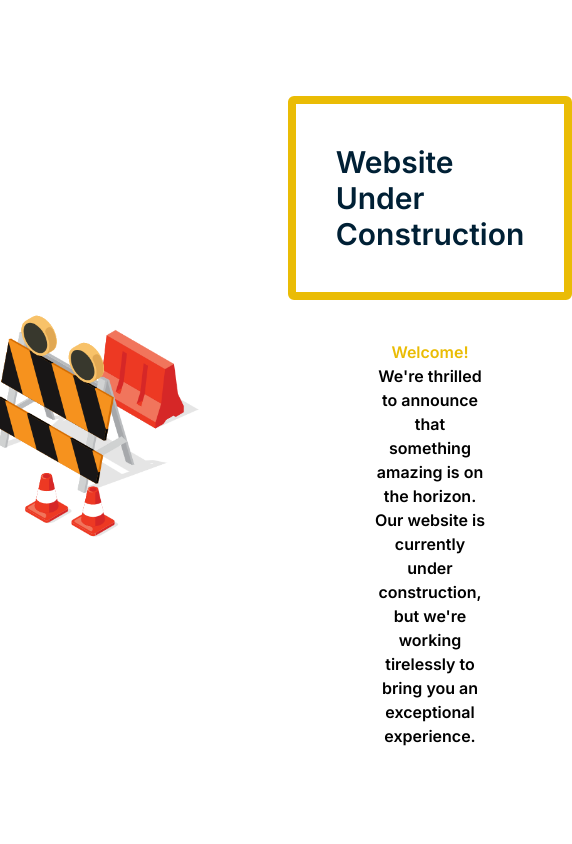
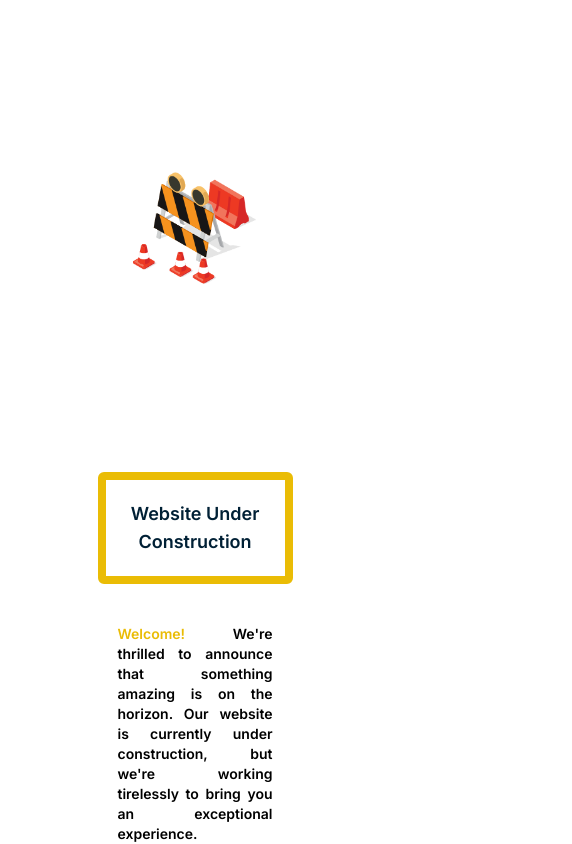
Before and after one commit to Yahya305/FourMoreSupports, a Next.js app in the folder four-more-supports/: page / in a window 390 px wide. Shown: the whole page, 572 px wide, since content can reach past the window. Built offline with nearby package versions, Linux system fonts and the light colour scheme.

Commit message:
feat: make Responsive

```diff
--- a/four-more-supports/src/components/pages/UnderConstruction/index.tsx
+++ b/four-more-supports/src/components/pages/UnderConstruction/index.tsx
@@ -1,16 +1,42 @@
-import React from 'react'
+import Image from "next/image";
+import React from "react";
 
 function index() {
-  return (
-    <div className=' h-screen flex items-center justify-center gap-20'>
-      <img src="/under_construction.png" alt="" height={300} width={500} />
-      <div className='w-[40%] flex flex-col justify-center items-center gap-10'>
-
-      <h1 className='text-secondary font-semibold text-3xl border-8 border-primary rounded-md p-10'>Website Under Construction</h1>
-      <p className='font-semibold mx-5 text-md text-center'><span className='text-primary'>Welcome!</span> We're thrilled to announce that something amazing is on the horizon. Our website is currently under construction, but we're working tirelessly to bring you an exceptional experience.</p>
-      </div>
-    </div>
-  )
+    return (
+        <div className="h-screen flex flex-col items-center sm:flex-row sm:items-center justify-center gap-5">
+            {/* <div>12111</div>
+          <div>423423</div> */}
+            {/* <img
+                src="/under_construction.png"
+                alt=""
+                // height={100}
+                // width="auto"
+            /> */}
+            <div className="relative w-[50%] md:w-[40%]" style={{height:"600px"}} >
+            <Image
+                src="/under_construction.png"
+                sizes="500px"
+                fill
+                style={{
+                  objectFit: 'contain',
+                }}
+                alt="constructio  image"
+            />
+            </div>
+            <div className="w-[50%] md:w-[40%] flex flex-col justify-center items-center gap-10">
+                <h1 className="text-secondary font-semibold rounded-md text-center text-lg border-8 border-primary p-5 md:text-3xl  md:p-10 ">
+                    Website Under Construction
+                </h1>
+                <p className="font-semibold mx-5 max-sm:text-sm sm:text-sm md:text-base lg:text-lg lg:text-center text-justify">
+                    <span className="text-primary">Welcome!</span> We're
+                    thrilled to announce that something amazing is on the
+                    horizon. Our website is currently under construction, but
+                    we're working tirelessly to bring you an exceptional
+                    experience.
+                </p>
+            </div>
+        </div>
+    );
 }
 
-export default index
+export default index;
```
